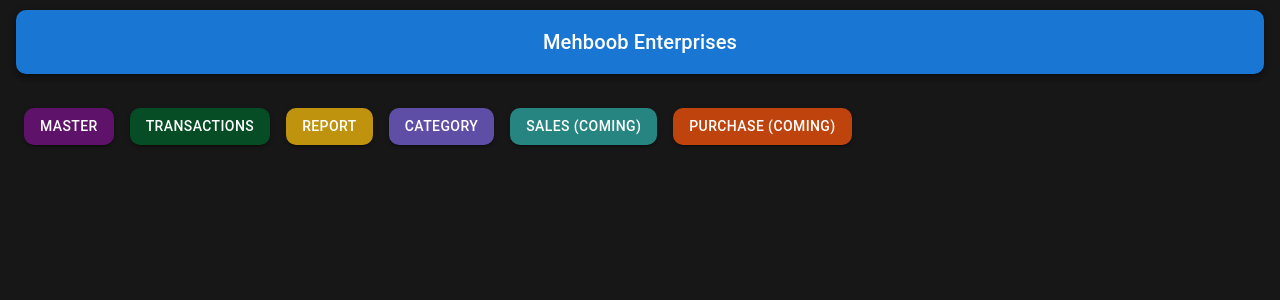
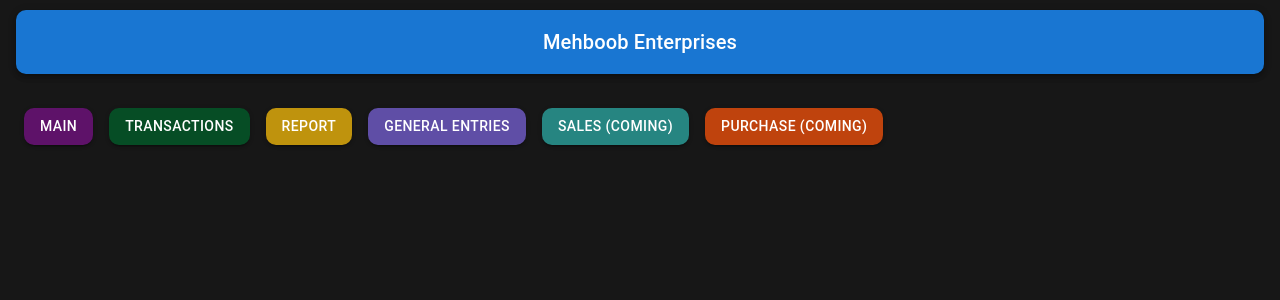
Before and after one commit to ranaawais0303/khataerp, a Next.js app: page / in a window 1280 px wide. Shown: the top 300 px of the page. Built offline with nearby package versions, Linux system fonts and the light colour scheme; some icons are missing.

Commit message:
change tiles name

```diff
--- a/src/app/page.js
+++ b/src/app/page.js
@@ -20,7 +20,7 @@ export default function Dashboard() {
             variant="contained"
             onClick={() => router.push("/master")}
           >
-            Master
+            Main
           </Button>
         </Grid>
 
@@ -53,7 +53,7 @@ export default function Dashboard() {
             variant="contained"
             onClick={() => router.push("/category")}
           >
-            Category
+            General Entries
           </Button>
         </Grid>
 
```
